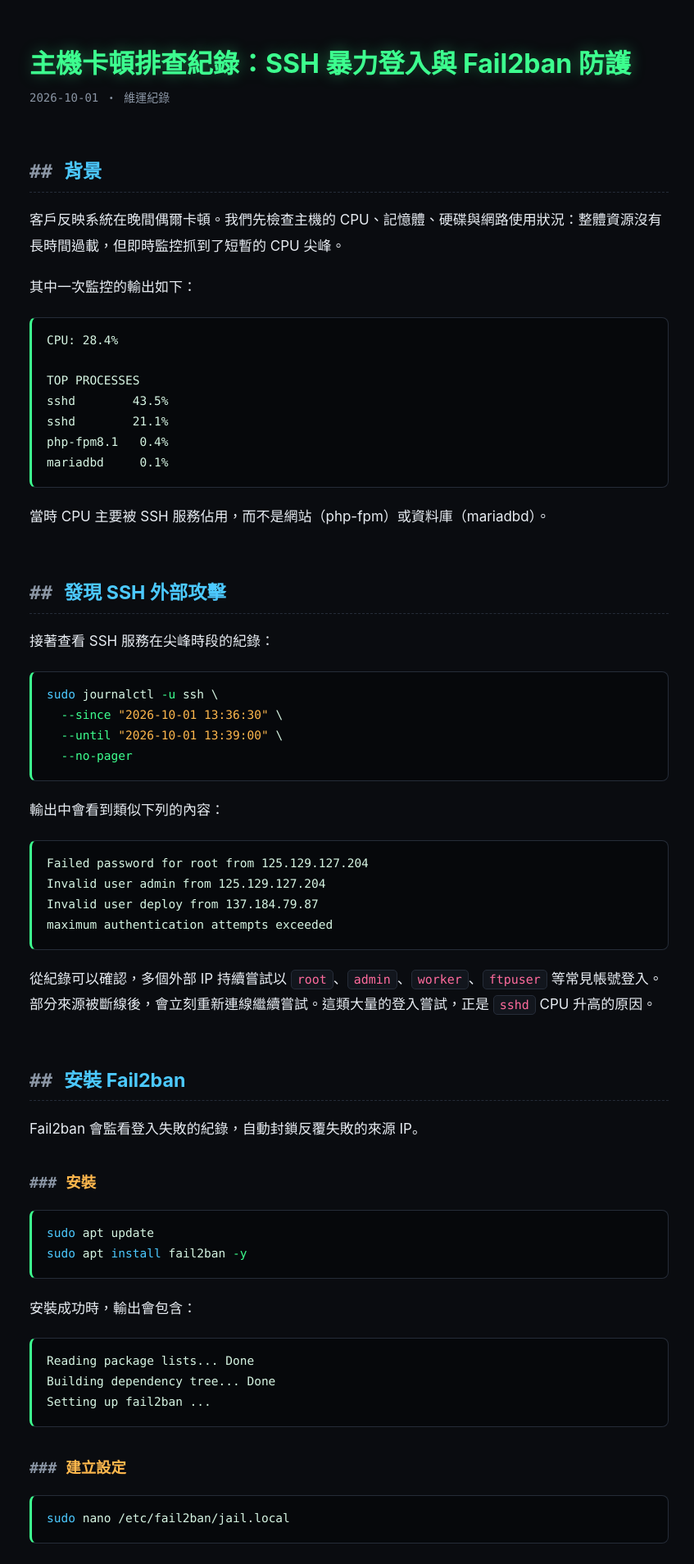
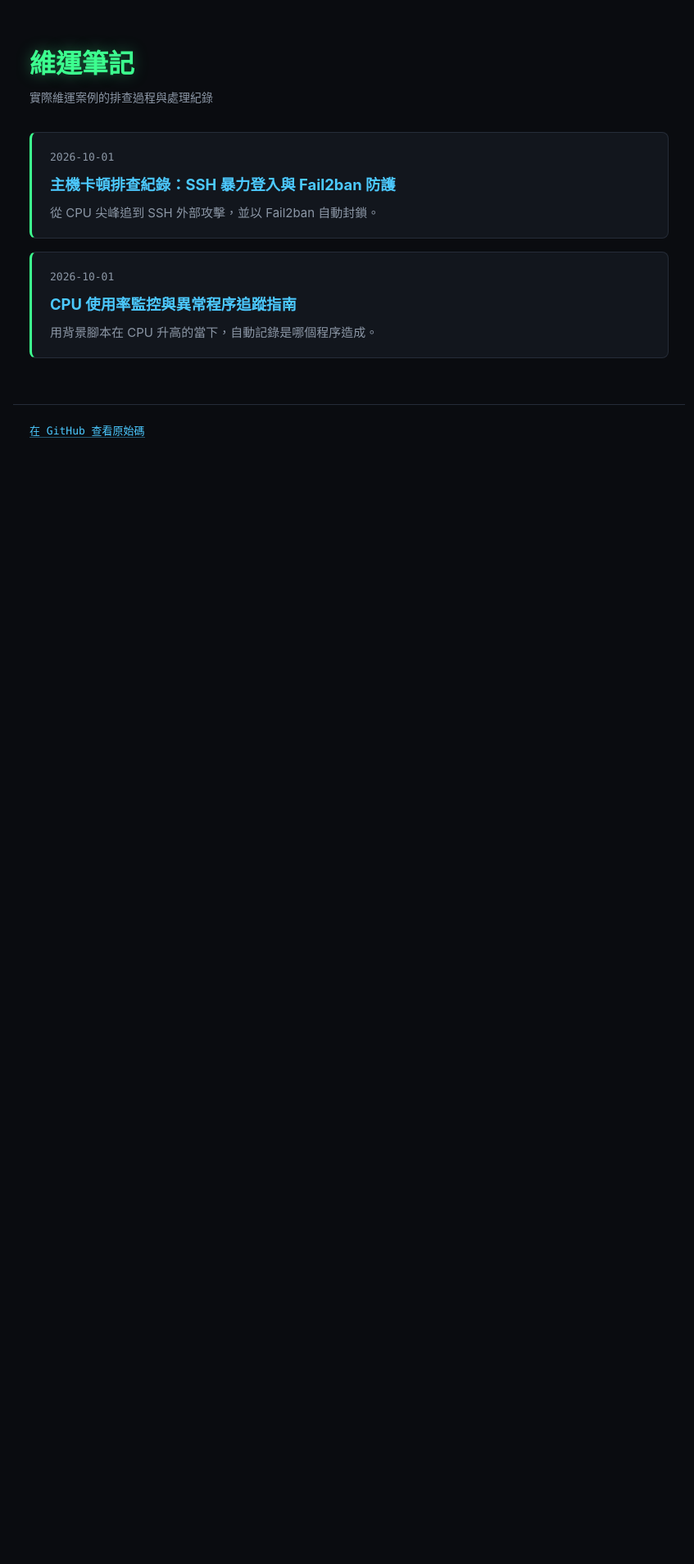
Before and after one commit to shanchiehchiu/ops-notes, a Jekyll site: the page built from index.md, in a window 1280 px wide. Shown: the top 1908 px of the page at 82% size, without its empty margins (214-1061 px from the left). Built offline with Jekyll 4.4.1, drawn with Linux system fonts in a browser that asks for light colours; after the commit the page ends 900 px from its top, so only the background shows below that; some of the changed text lies outside the part shown.

Commit message:
docs: 站台改為「維運筆記」，新增 CPU 監控指南與文章列表
- 首頁改為文章列表，原文章移至 /ssh-fail2ban/
- 新增《CPU 使用率監控與異常程序追蹤指南》
- 文章頁加上回首頁連結，頁尾 repo 連結改為 ops-notes

Co-Authored-By: Claude Sonnet 5.5 <noreply@anthropic.com>

````diff
--- a/_config.yml
+++ b/_config.yml
@@ -1,3 +1,3 @@
-title: 主機卡頓排查紀錄：SSH 暴力登入與 Fail2ban 防護
-description: 從 CPU 尖峰追到 SSH 外部攻擊，並以 Fail2ban 自動封鎖的實際維運紀錄
+title: 維運筆記
+description: 實際維運案例的排查過程與處理紀錄
 lang: zh-Hant
--- a/_layouts/default.html
+++ b/_layouts/default.html
@@ -12,10 +12,13 @@
 </head>
 <body>
   <main class="wrap">
+    {% if page.url != '/' %}
+    <a class="back" href="{{ '/' | relative_url }}">← 回到維運筆記</a>
+    {% endif %}
     {{ content }}
   </main>
   <footer class="wrap foot">
-    <a href="https://github.com/shanchiehchiu/ssh-fail2ban-notes">在 GitHub 查看原始碼</a>
+    <a href="https://github.com/shanchiehchiu/ops-notes">在 GitHub 查看原始碼</a>
   </footer>
 </body>
 </html>
--- a/assets/css/style.css
+++ b/assets/css/style.css
@@ -35,6 +35,46 @@ h1 {
   color: var(--green);
   text-shadow: 0 0 18px rgba(61, 255, 143, 0.35);
 }
+
+.back {
+  display: inline-block;
+  margin-bottom: 28px;
+  font-family: var(--mono);
+  font-size: 14px;
+  color: var(--muted);
+  border-bottom: 0;
+}
+.back:hover { color: var(--green); }
+
+.post-list { list-style: none; padding: 0; margin: 0; }
+.post-list li { margin: 0 0 16px; }
+.post-list a {
+  display: block;
+  padding: 18px 22px;
+  background: var(--panel);
+  border: 1px solid var(--border);
+  border-left: 3px solid var(--green);
+  border-radius: 8px;
+  color: var(--text);
+}
+.post-list a:hover {
+  border-color: var(--green);
+  background: #151b24;
+}
+.post-date {
+  display: block;
+  font-family: var(--mono);
+  font-size: 13px;
+  color: var(--muted);
+}
+.post-title {
+  display: block;
+  margin: 4px 0 6px;
+  font-size: 1.15rem;
+  font-weight: 700;
+  color: var(--cyan);
+}
+.post-desc { display: block; font-size: 15px; color: var(--muted); line-height: 1.6; }
 
 .byline {
   margin: 0 0 2em;
--- a/index.md
+++ b/index.md
@@ -1,149 +1,25 @@
 ---
 layout: default
-title: 主機卡頓排查紀錄：SSH 暴力登入與 Fail2ban 防護
+title: 維運筆記
 ---
 
-# 主機卡頓排查紀錄：SSH 暴力登入與 Fail2ban 防護
+# 維運筆記
 
-<p class="byline">2026-10-01 ・ 維運紀錄</p>
+<p class="byline">實際維運案例的排查過程與處理紀錄</p>
 
-## 背景
-
-客戶反映系統在晚間偶爾卡頓。我們先檢查主機的 CPU、記憶體、硬碟與網路使用狀況：整體資源沒有長時間過載，但即時監控抓到了短暫的 CPU 尖峰。
-
-其中一次監控的輸出如下：
-
-```text
-CPU: 28.4%
-
-TOP PROCESSES
-sshd        43.5%
-sshd        21.1%
-php-fpm8.1   0.4%
-mariadbd     0.1%
-```
-
-當時 CPU 主要被 SSH 服務佔用，而不是網站（php-fpm）或資料庫（mariadbd）。
-
-## 發現 SSH 外部攻擊
-
-接著查看 SSH 服務在尖峰時段的紀錄：
-
-```bash
-sudo journalctl -u ssh \
-  --since "2026-10-01 13:36:30" \
-  --until "2026-10-01 13:39:00" \
-  --no-pager
-```
-
-輸出中會看到類似下列的內容：
-
-```text
-Failed password for root from 125.129.127.204
-Invalid user admin from 125.129.127.204
-Invalid user deploy from 137.184.79.87
-maximum authentication attempts exceeded
-```
-
-從紀錄可以確認，多個外部 IP 持續嘗試以 `root`、`admin`、`worker`、`ftpuser` 等常見帳號登入。部分來源被斷線後，會立刻重新連線繼續嘗試。這類大量的登入嘗試，正是 `sshd` CPU 升高的原因。
-
-## 安裝 Fail2ban
-
-Fail2ban 會監看登入失敗的紀錄，自動封鎖反覆失敗的來源 IP。
-
-### 安裝
-
-```bash
-sudo apt update
-sudo apt install fail2ban -y
-```
-
-安裝成功時，輸出會包含：
-
-```text
-Reading package lists... Done
-Building dependency tree... Done
-Setting up fail2ban ...
-```
-
-### 建立設定
-
-```bash
-sudo nano /etc/fail2ban/jail.local
-```
-
-填入以下內容：
-
-```ini
-[DEFAULT]
-ignoreip = 127.0.0.1/8 ::1 你的公開IP
-findtime = 10m
-maxretry = 5
-bantime = 1h
-backend = systemd
-
-[sshd]
-enabled = true
-port = ssh
-filter = sshd
-```
-
-這份設定的意思是：
-
-> 同一個 IP 在 10 分鐘內 SSH 登入失敗 5 次，就封鎖 1 小時。
-
-> **注意**：請把 `你的公開IP` 換成自己常用的連線 IP，避免操作失誤時把自己鎖在門外。
-
-## 檢查並啟用
-
-先驗證設定檔是否正確：
-
-```bash
-sudo fail2ban-client -t
-```
-
-正常會顯示：
-
-```text
-OK: configuration test is successful
-```
-
-重啟服務並設為開機自動啟動：
-
-```bash
-sudo systemctl restart fail2ban
-sudo systemctl enable fail2ban
-```
-
-最後查看 SSH 防護的運作狀態：
-
-```bash
-sudo fail2ban-client status sshd
-```
-
-實際輸出類似：
-
-```text
-Status for the jail: sshd
-|- Filter
-|  |- Currently failed: 1
-|  |- Total failed: 78
-|  `- Journal matches: _SYSTEMD_UNIT=sshd.service + _COMM=sshd
-`- Actions
-   |- Currently banned: 5
-   |- Total banned: 5
-   `- Banned IP list: 2.57.121.112 45.148.10.151 125.129.127.204 137.184.79.87 62.60.130.253
-```
-
-`Filter` 區塊是偵測端的統計，`Actions` 區塊則是實際封鎖的結果：
-
-- `Currently failed`／`Total failed`：目前仍在計數視窗內、以及累計的登入失敗次數。
-- `Currently banned`／`Total banned`：目前被封鎖、以及累計封鎖的 IP 數。
-- `Banned IP list`：目前被封鎖的 IP，以空白分隔。
-
-啟用後，Fail2ban 已開始自動封鎖反覆嘗試登入的來源，前面紀錄中出現的 `125.129.127.204`、`137.184.79.87` 也都在封鎖清單內。
-
-## 結論
-
-- 已確認主機存在 SSH 暴力登入行為，並且會造成 CPU 短暫升高。
-- 已部署 Fail2ban：同一來源短時間內多次登入失敗，系統會自動封鎖，降低 SSH 攻擊對主機資源的影響。
+<ul class="post-list">
+  <li>
+    <a href="{{ '/ssh-fail2ban/' | relative_url }}">
+      <span class="post-date">2026-10-01</span>
+      <span class="post-title">主機卡頓排查紀錄：SSH 暴力登入與 Fail2ban 防護</span>
+      <span class="post-desc">從 CPU 尖峰追到 SSH 外部攻擊，並以 Fail2ban 自動封鎖。</span>
+    </a>
+  </li>
+  <li>
+    <a href="{{ '/cpu-watch/' | relative_url }}">
+      <span class="post-date">2026-10-01</span>
+      <span class="post-title">CPU 使用率監控與異常程序追蹤指南</span>
+      <span class="post-desc">用背景腳本在 CPU 升高的當下，自動記錄是哪個程序造成。</span>
+    </a>
+  </li>
+</ul>
````
Also changed, not shown: cpu-watch.md (added, +252 -0 lines), ssh-fail2ban.md (added, +150 -0 lines).
